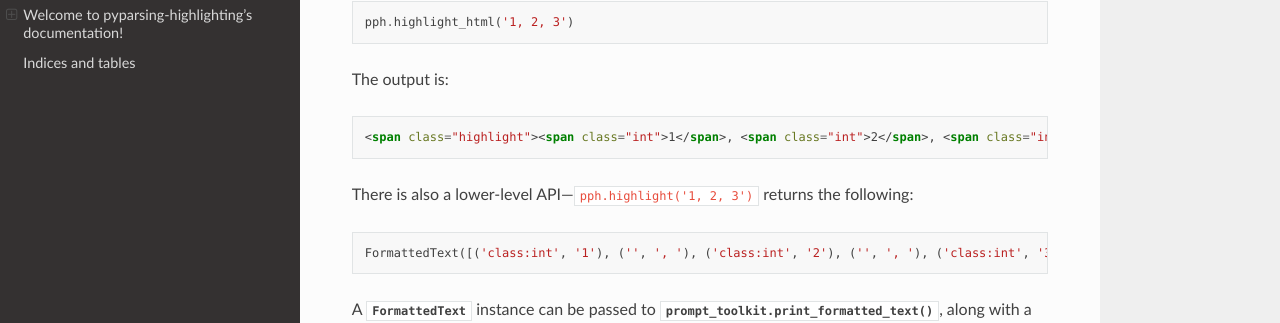
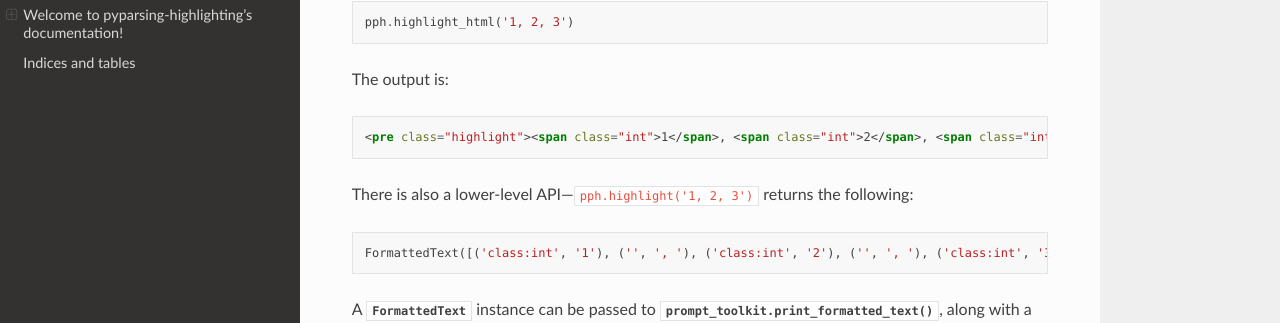
Before and after one commit to crowsonkb/pyparsing-highlighting, a Sphinx documentation site: the page built from docs/source/index.rst, in a window 1280 px wide and 900 px high, scrolled down 1120 px. Shown: the part 130-453 px from the top of the window. Built offline with Sphinx 7.4.7 and the Read the Docs theme 2.0.0, drawn with Linux system fonts in a browser that asks for light colours.

Commit message:
Change <span> to <pre> in docs

```diff
--- a/README.rst
+++ b/README.rst
@@ -63,7 +63,7 @@ The output is:
 
 .. code:: HTML
 
-   <span class="highlight"><span class="int">1</span>, <span class="int">2</span>, <span class="int">3</span></span>
+   <pre class="highlight"><span class="int">1</span>, <span class="int">2</span>, <span class="int">3</span></pre>
 
 There is also a lower-level API—:code:`pph.highlight('1, 2, 3')` returns the following::
 
--- a/docs/source/index.rst
+++ b/docs/source/index.rst
@@ -65,7 +65,7 @@ The output is:
 
 .. code:: HTML
 
-   <span class="highlight"><span class="int">1</span>, <span class="int">2</span>, <span class="int">3</span></span>
+   <pre class="highlight"><span class="int">1</span>, <span class="int">2</span>, <span class="int">3</span></pre>
 
 There is also a lower-level API—:code:`pph.highlight('1, 2, 3')` returns the following::
 
```
